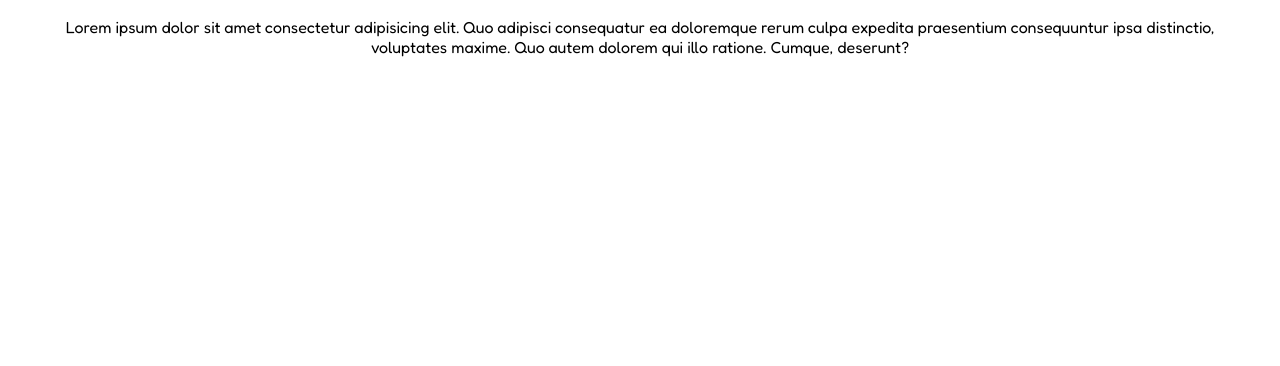
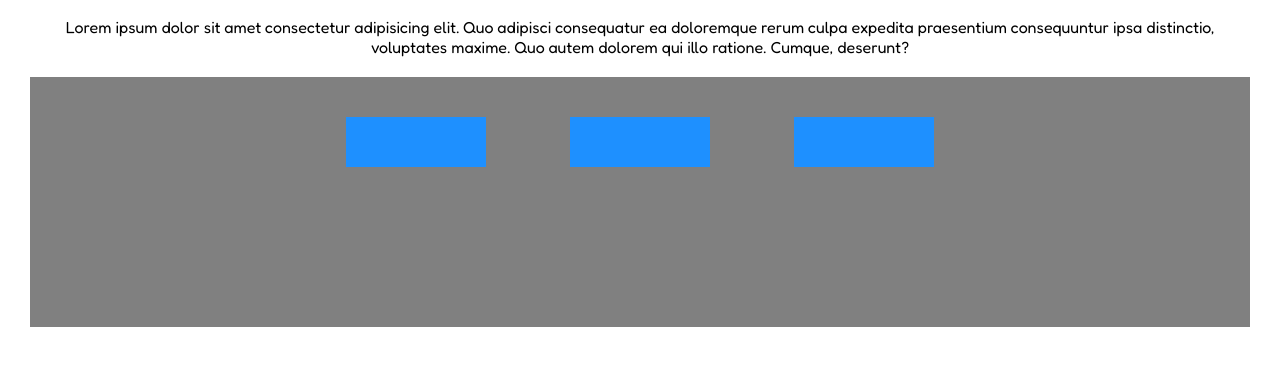
Before and after one commit to VincenzoImmordino92/html-css-float-cards, a plain HTML site: page index.html in a window 1280 px wide. Shown: the part 52-418 px from the top of the page. Drawn offline with Linux system fonts and the light colour scheme.

Commit message:
tile-creation

```diff
--- a/css/style.css
+++ b/css/style.css
@@ -8,9 +8,10 @@ body{
   font-family: 'Fredoka', sans-serif;
 }
 
+/* header */
+
 .container{
   text-align: center;
-  display: inline-block;
   padding: 10px 30px;
 }
 
@@ -21,3 +22,29 @@ header h1{
 header p{
 margin-top: 20px;
 }
+
+/* main */
+
+.blocco{
+  width: auto;
+  height: 250px;
+  background-color: gray;
+}
+
+.clearfix::after{
+  content: "";
+  display: table;
+  clear: both;
+}
+
+.container .blocco div{
+  padding: 25px 70px;
+  background-color: dodgerblue;
+  display: inline-block;
+  margin: 40px 40px;
+
+}
+
+.float-left{
+  float: left;
+}
--- a/index.html
+++ b/index.html
@@ -16,5 +16,14 @@
     <p>Lorem ipsum dolor sit amet consectetur adipisicing elit. Quo adipisci consequatur ea doloremque rerum culpa expedita praesentium consequuntur ipsa distinctio, voluptates maxime. Quo autem dolorem qui illo ratione. Cumque, deserunt?</p>
   </header>
 
+  <main class="container clearfix">
+   <section>
+    <div class="blocco ">
+    <div class=".float-left"></div>
+    <div class=".float-left"></div>
+    <div class=".float-left"></div>
+    </div>
+   </section>
+  </main>
   </body>
 </html>
```
